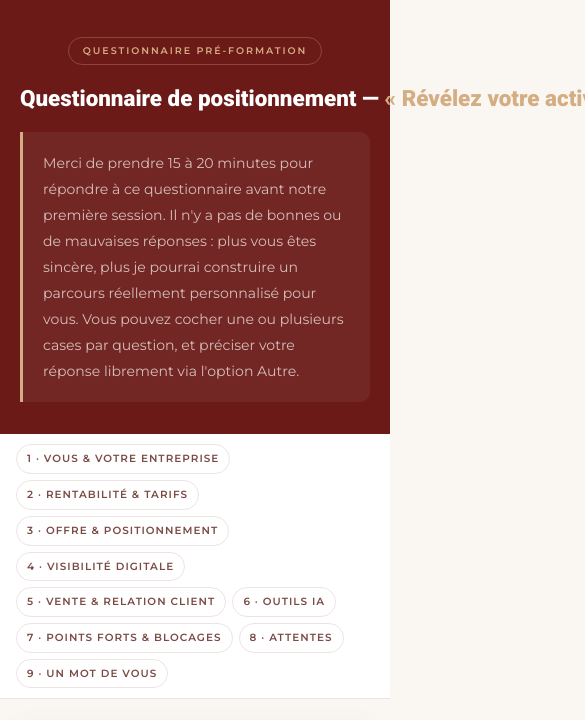
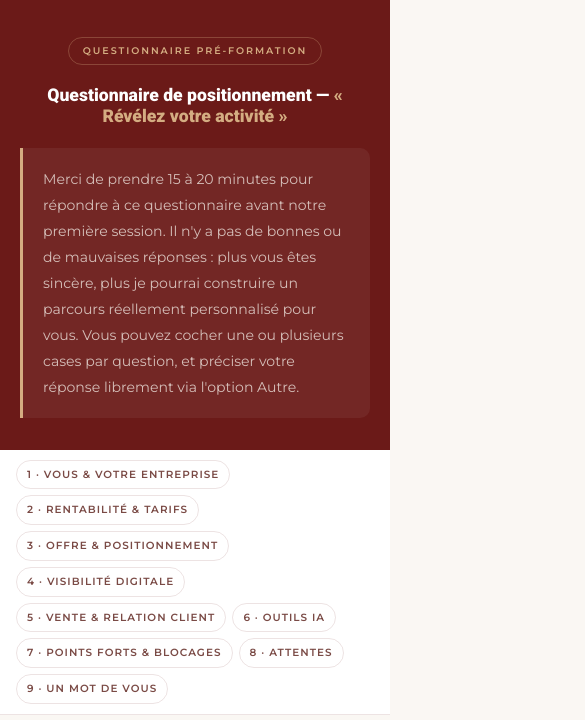
Before and after one commit to nicolerota/questionnaire-revelez, a plain HTML site: page index.html in a window 390 px wide. Shown: the part 67-787 px from the top of the page, 585 px wide, since content can reach past the window. Drawn offline with Linux system fonts and the light colour scheme.

Commit message:
Fix title display on mobile — remove nowrap, adjust font size

```diff
--- a/index.html
+++ b/index.html
@@ -69,11 +69,10 @@
     header h1 {
       font-family: var(--font-head);
       font-weight: 900;
-      font-size: clamp(1.4rem, 3vw, 2.2rem);
+      font-size: clamp(1.1rem, 4vw, 2.2rem);
       color: var(--white);
       line-height: 1.2;
       margin-bottom: 6px;
-      white-space: nowrap;
     }
     header h1 span { color: var(--sand); }
     .header__intro {
```
